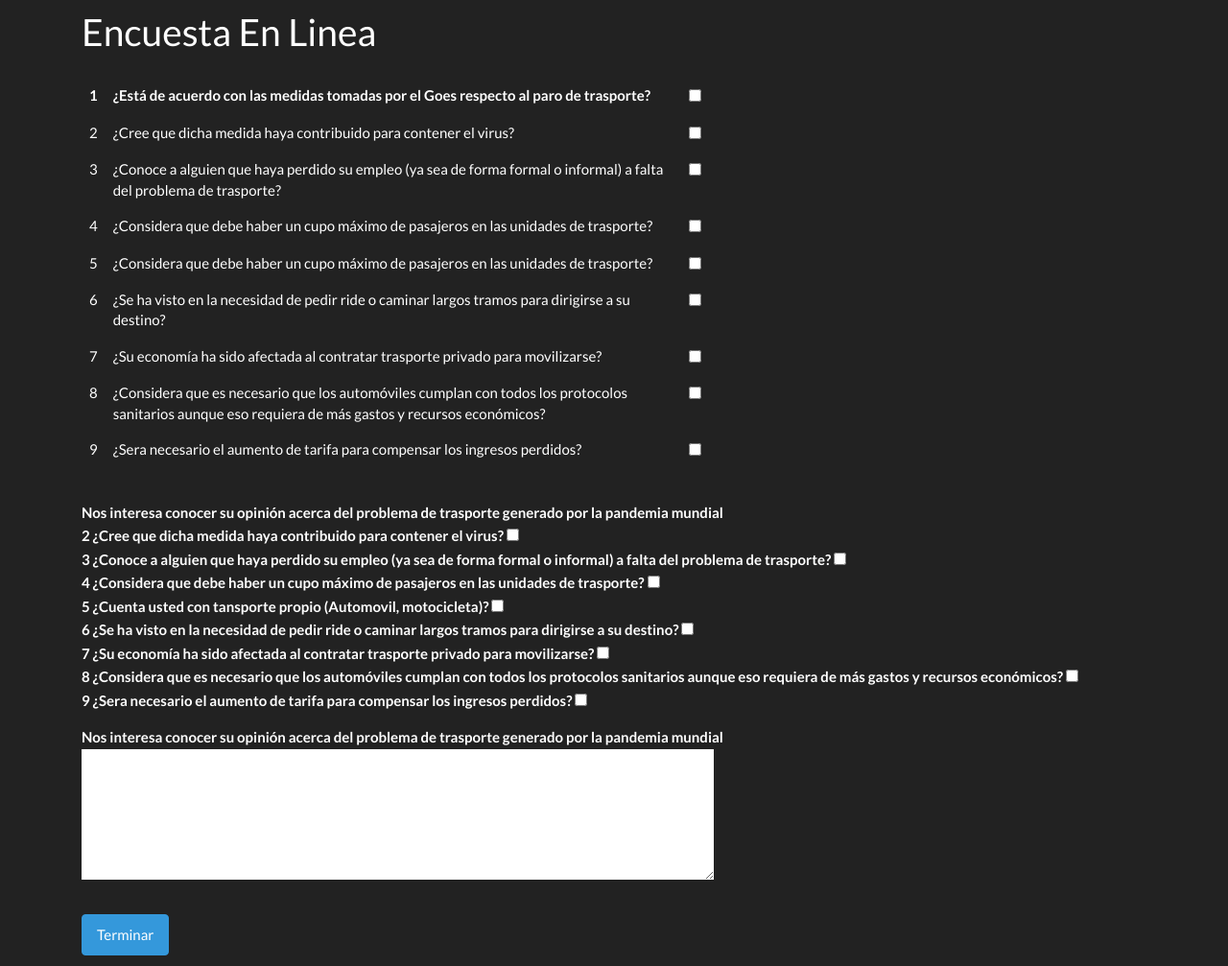
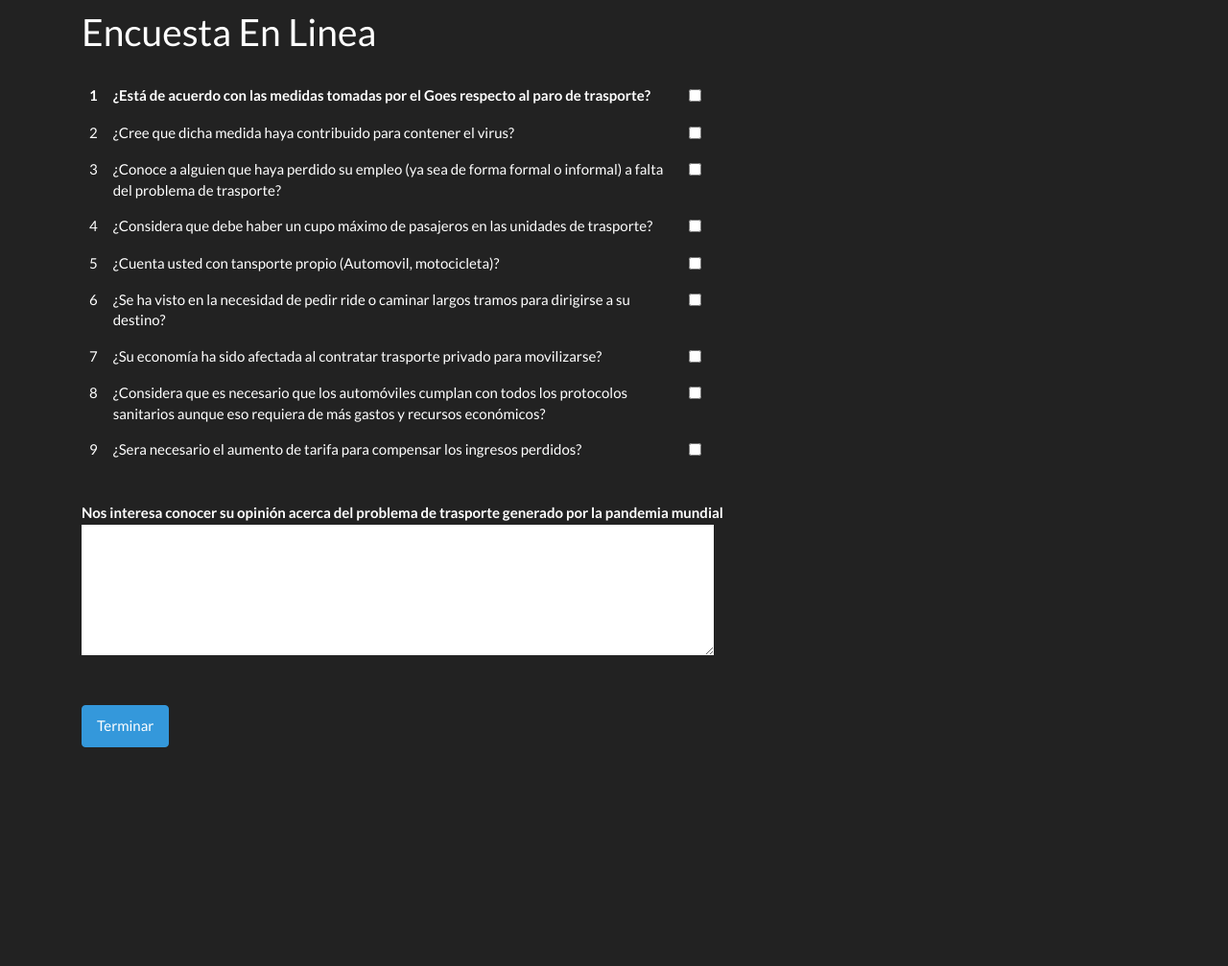
Before and after one commit to repositorioUES/ProyectoEncuesta, a Django app: page /LlenarEncuesta/ in a window 1280 px wide. Shown: the part 60-1067 px from the top of the page at 96% size. After the commit the page ends 839 px from the top, so only its background shows below. Run offline with Django 3.2, Linux system fonts and the light colour scheme.

Commit message:
(AA15020) modificando pregunta 5 repetida

```diff
--- a/DjangoProject/templates/llenarE.html
+++ b/DjangoProject/templates/llenarE.html
@@ -40,7 +40,7 @@
 					</tr>
 					<tr>
 						<td>5</td>
-						<td>¿Considera que debe haber un cupo máximo de pasajeros en las unidades de trasporte?</td>
+						<td>¿Cuenta usted con tansporte propio (Automovil, motocicleta)?</td>
 						<td><input type="checkbox" name="p5" value="5"></td>
 					</tr>
 					<tr>
@@ -68,25 +68,8 @@
 			</table>
 			<br>
 			<label>Nos interesa conocer su opinión acerca del problema de trasporte generado por la pandemia mundial</label>
-			<label>2 ¿Cree que dicha medida haya contribuido para contener el virus? </label> <input type="checkbox" name="p2" value="2">
+			<textarea name="campoOpcional" rows="8" wrap="off / soft / hard" cols="80"></textarea>
 			<br>
-			<label>3 ¿Conoce a alguien que haya perdido su empleo (ya sea de forma formal o informal) a falta del problema de trasporte? </label> <input type="checkbox" name="p3" value="3">
-			<br>
-			<label>4 ¿Considera que debe haber un cupo máximo de pasajeros en las unidades de trasporte? </label> <input type="checkbox" name="p4" value="4">
-			<br>
-			<label>5 ¿Cuenta usted con tansporte propio (Automovil, motocicleta)? </label> <input type="checkbox" name="p5" value="5">
-			<br>
-			<label>6 ¿Se ha visto en la necesidad de pedir ride o caminar largos tramos para dirigirse a su destino? </label> <input type="checkbox" name="p6" value="6">
-			<br>
-			<label>7 ¿Su economía ha sido afectada al contratar trasporte privado para movilizarse? </label> <input type="checkbox" name="p7" value="7">
-			<br>
-			<label>8 ¿Considera que es necesario que los automóviles cumplan con todos los protocolos sanitarios aunque eso requiera de más gastos y recursos económicos? </label> <input type="checkbox" name="p8" value="8">
-			<br>
-			<label>9 ¿Sera necesario el aumento de tarifa para compensar los ingresos perdidos? </label> <input type="checkbox" name="p9" value="9">
-			<br>
-			<br>
-			<label>Nos interesa conocer su opinión acerca del problema de trasporte generado por la pandemia mundial</label>
-			<textarea name="campoOpcional" rows="8" wrap="off / soft / hard" cols="80"></textarea>
 			<br>
 			<br>
 			<br>
```
